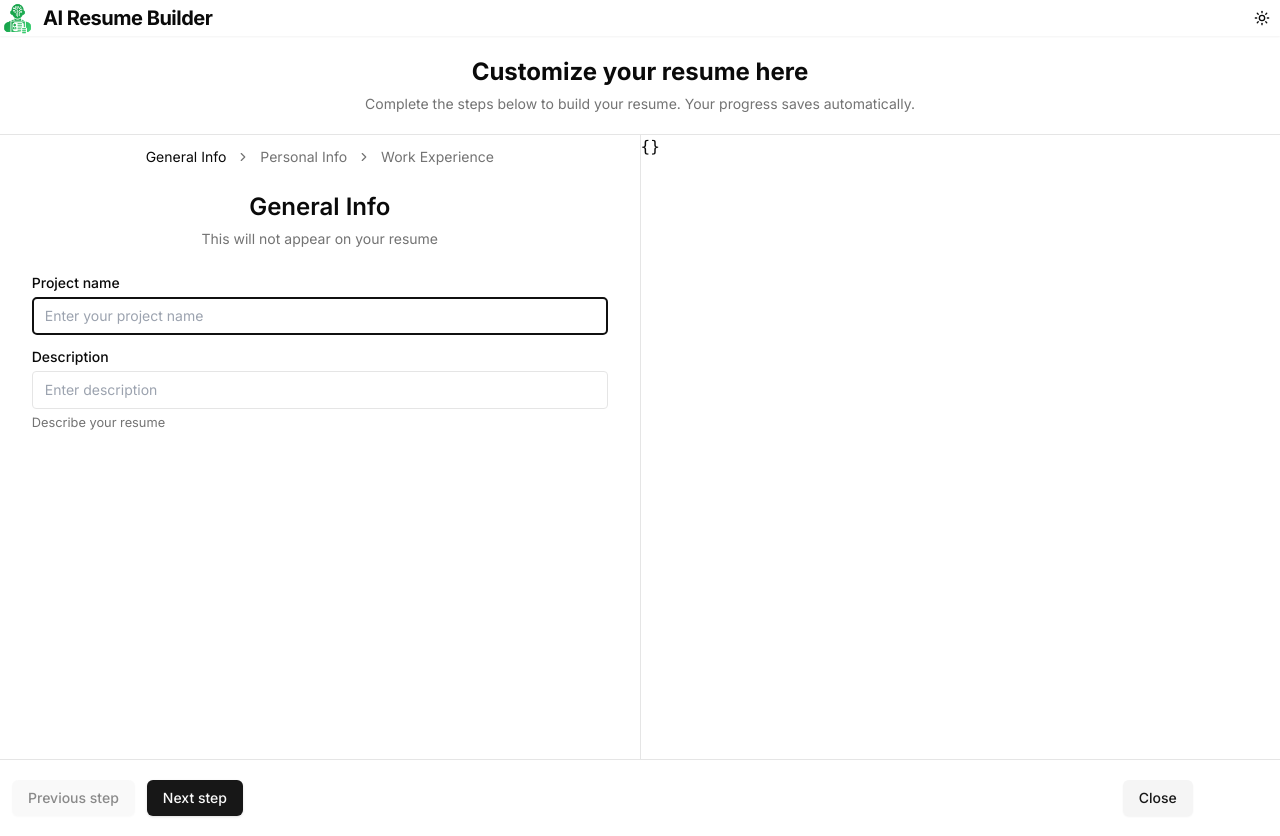
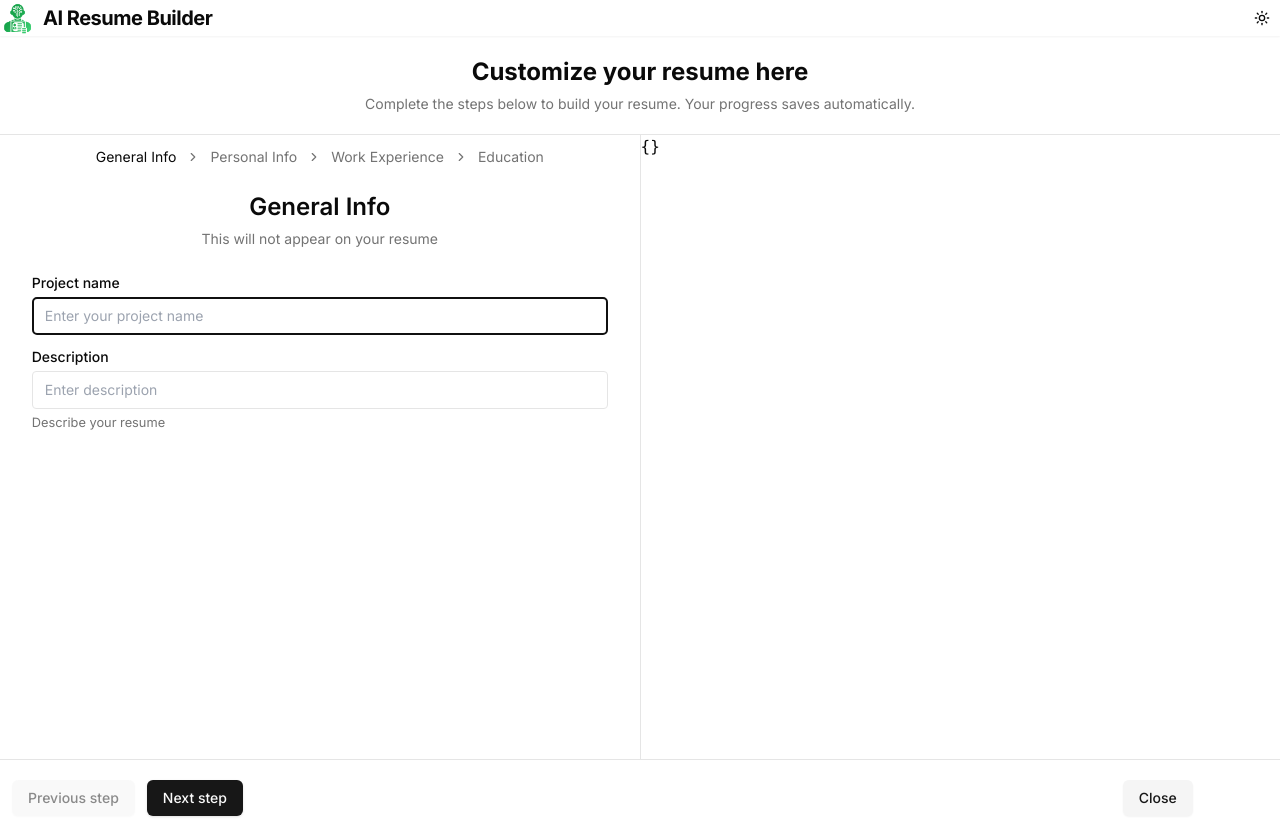
Before and after one commit to Alayande-442/Dracarys-Ai-Resume-Builder-v2, a Next.js app: page /editor in a window 1280 px wide. Built offline with nearby package versions, Linux system fonts and the light colour scheme.

Commit message:
created Education schema

```diff
--- a/src/app/(main)/editor/steps.ts
+++ b/src/app/(main)/editor/steps.ts
@@ -2,6 +2,7 @@ import { EditorFormProps } from "@/lib/types";
 import GeneralInfoForm from "./forms/GeneralInfoForm";
 import PersonalInfoForm from "./forms/PersonalInfoForm";
 import WorkExperienceForm from "./forms/WorkExperienceForm";
+import EducationForm from "./forms/EducationForm";
 
 // COMMENT this is the steps for individual forms
 export const steps: {
@@ -16,4 +17,9 @@ export const steps: {
     component: WorkExperienceForm,
     key: "work-experience",
   },
+  {
+    title: "Education",
+    component: EducationForm,
+    key: "education",
+  },
 ];
```
